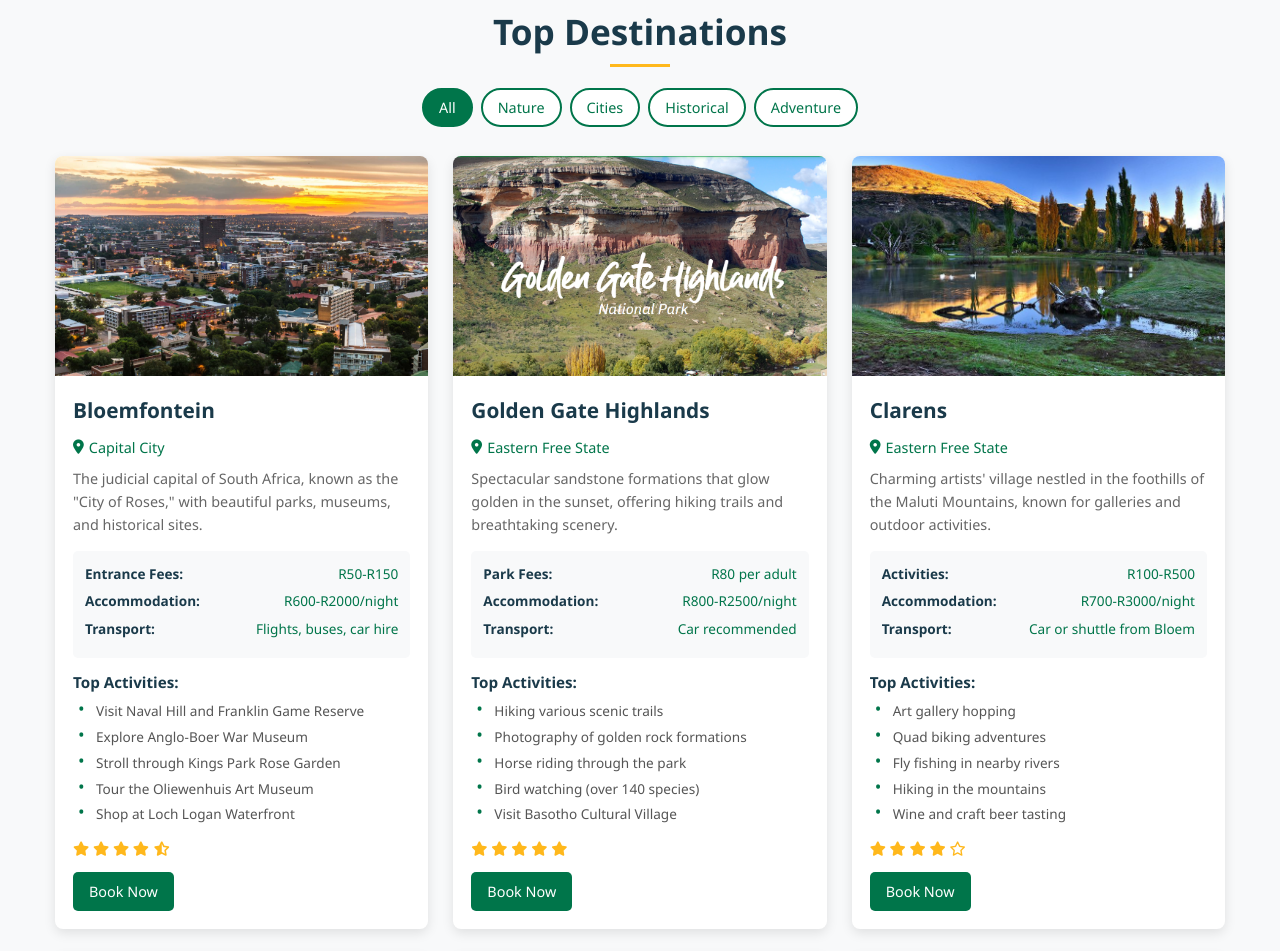
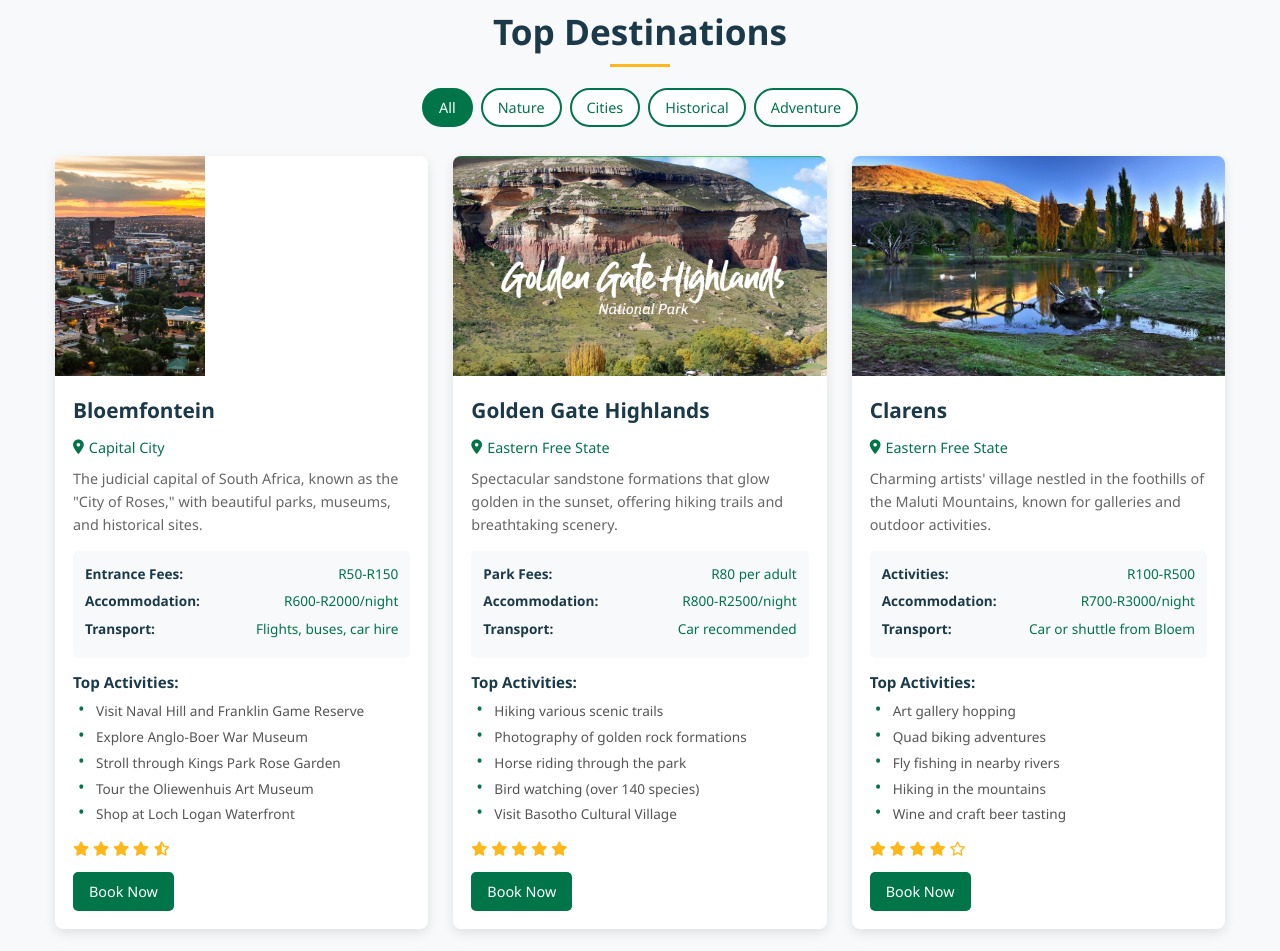
Before and after one commit to lungisajustice/TRAVEL, a plain HTML site: page index.html in a window 1280 px wide. Shown: the part 1305-2256 px from the top of the page. Drawn offline with Linux system fonts and the light colour scheme.

Commit message:
Update index.html

```diff
--- a/index.html
+++ b/index.html
@@ -673,7 +673,7 @@
                 <!-- Bloemfontein Card -->
                 <div class="destination-card">
                     <div class="card-image">
-                        <img src="/Pictures/Bloemfontein.jpg" alt="Bloemfontein">
+                        <img src="/Pictures/Bloemfontein.jpg" alt="Bloemfontein" style="width:150px;">
                     </div>
                     <div class="card-content">
                         <h3>Bloemfontein</h3>
```
